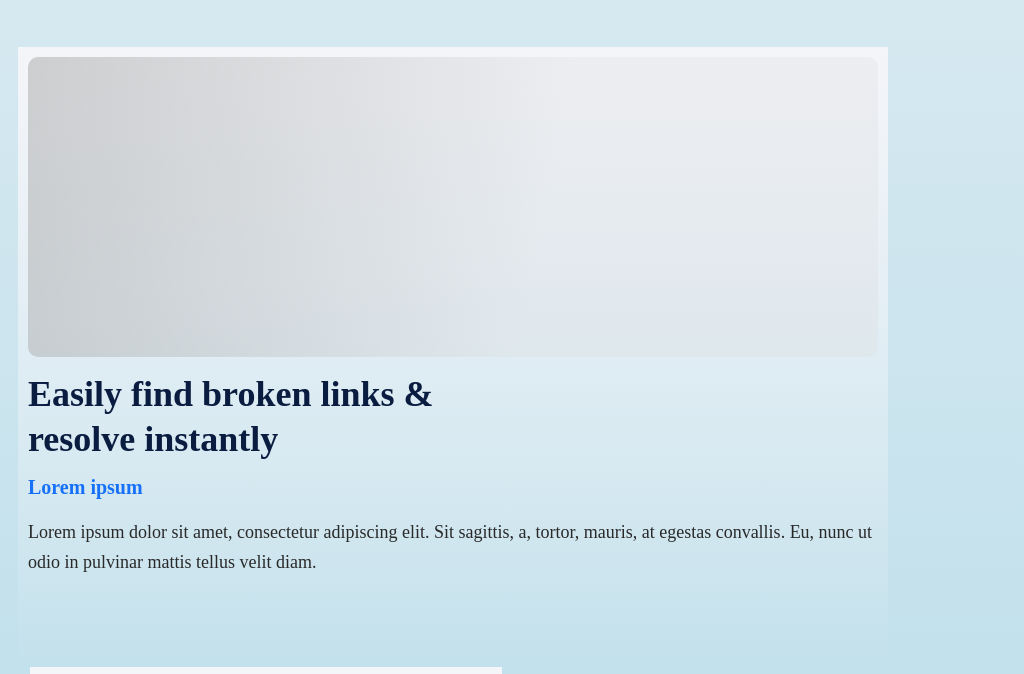
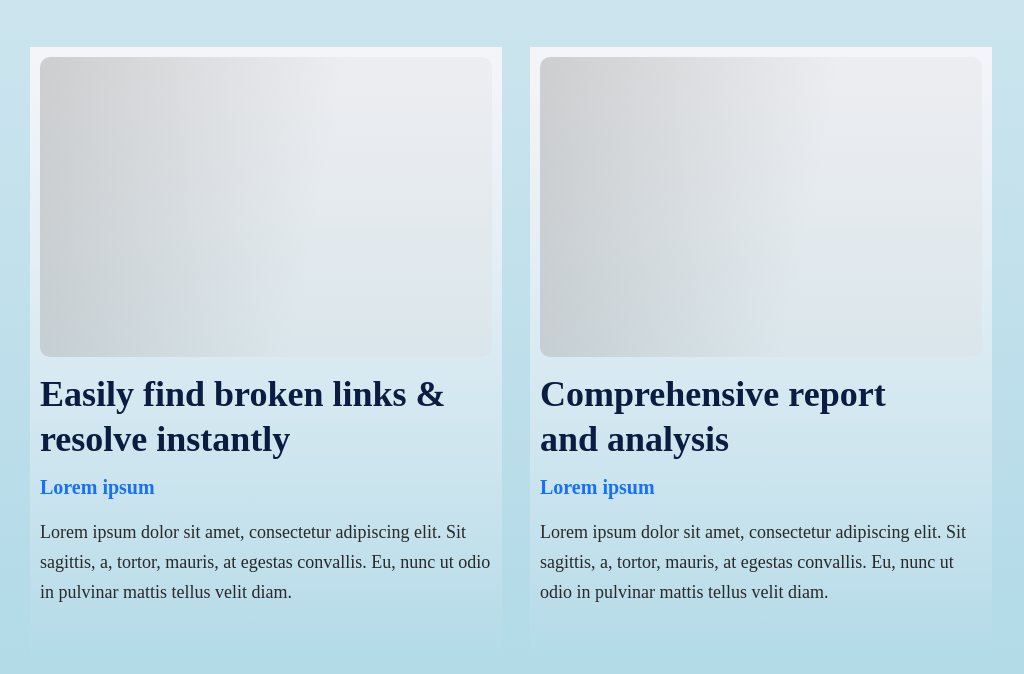
Before and after one commit to rishankVer/webpage, a website: page index.html in a window 1024 px wide. Shown: the part 1034-1708 px from the top of the page. Drawn offline with Linux system fonts and the light colour scheme.

Commit message:
new design

```diff
--- a/scss/stylesheet.scss
+++ b/scss/stylesheet.scss
@@ -356,8 +356,12 @@ input:focus{
     }
 
     .big-card1{
-        width : 83% !important;
-        margin-left: 18px;
+        width: calc(50% - 60px) !important;
+        margin-left: 30px;
+    }
+    .big-card2{
+        width: calc(50% - 70px) !important;
+        margin-left: 0px !important;
     }
 
   }
```
Also changed, not shown: target/css/stylesheet.css, target/css/stylesheet.min.css.
